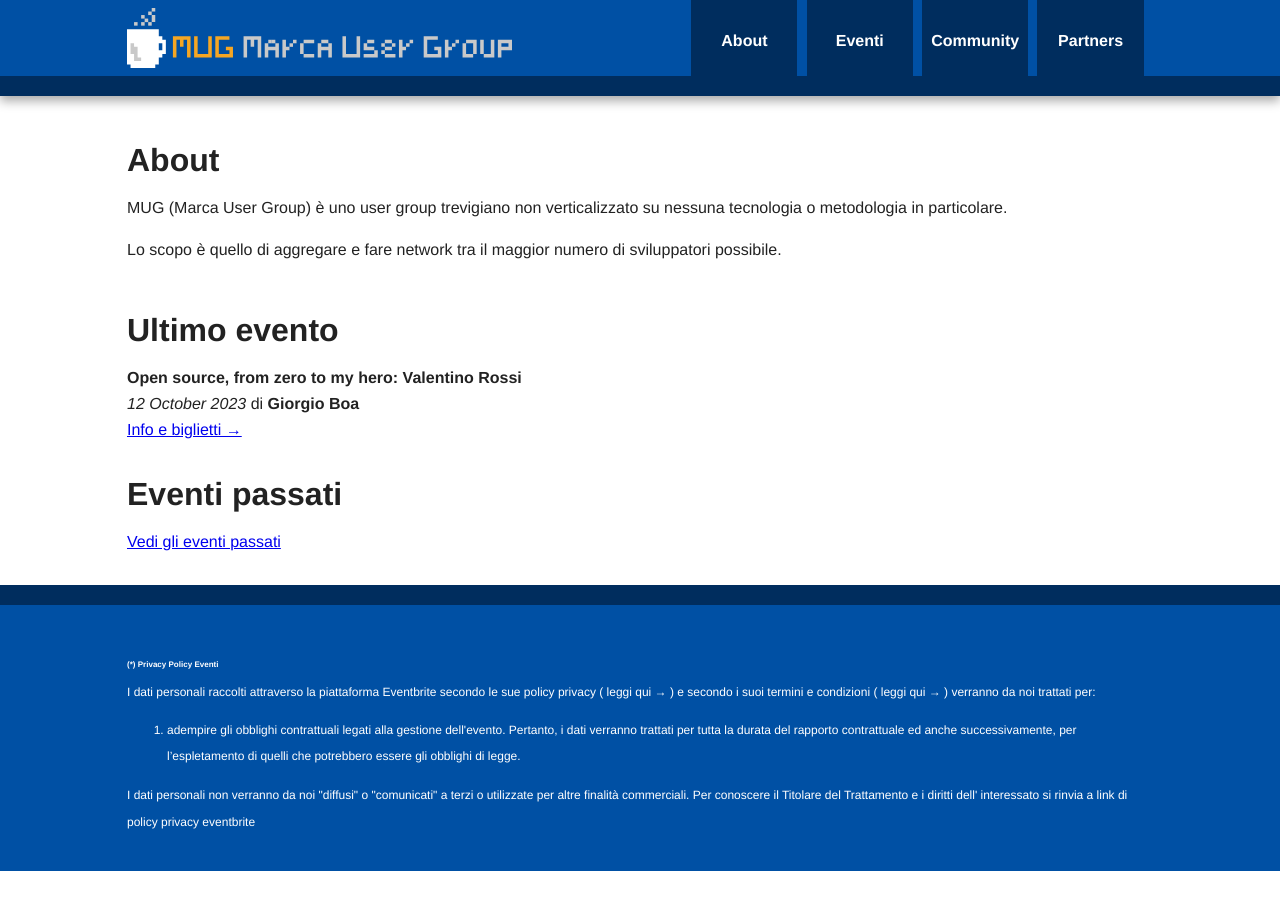
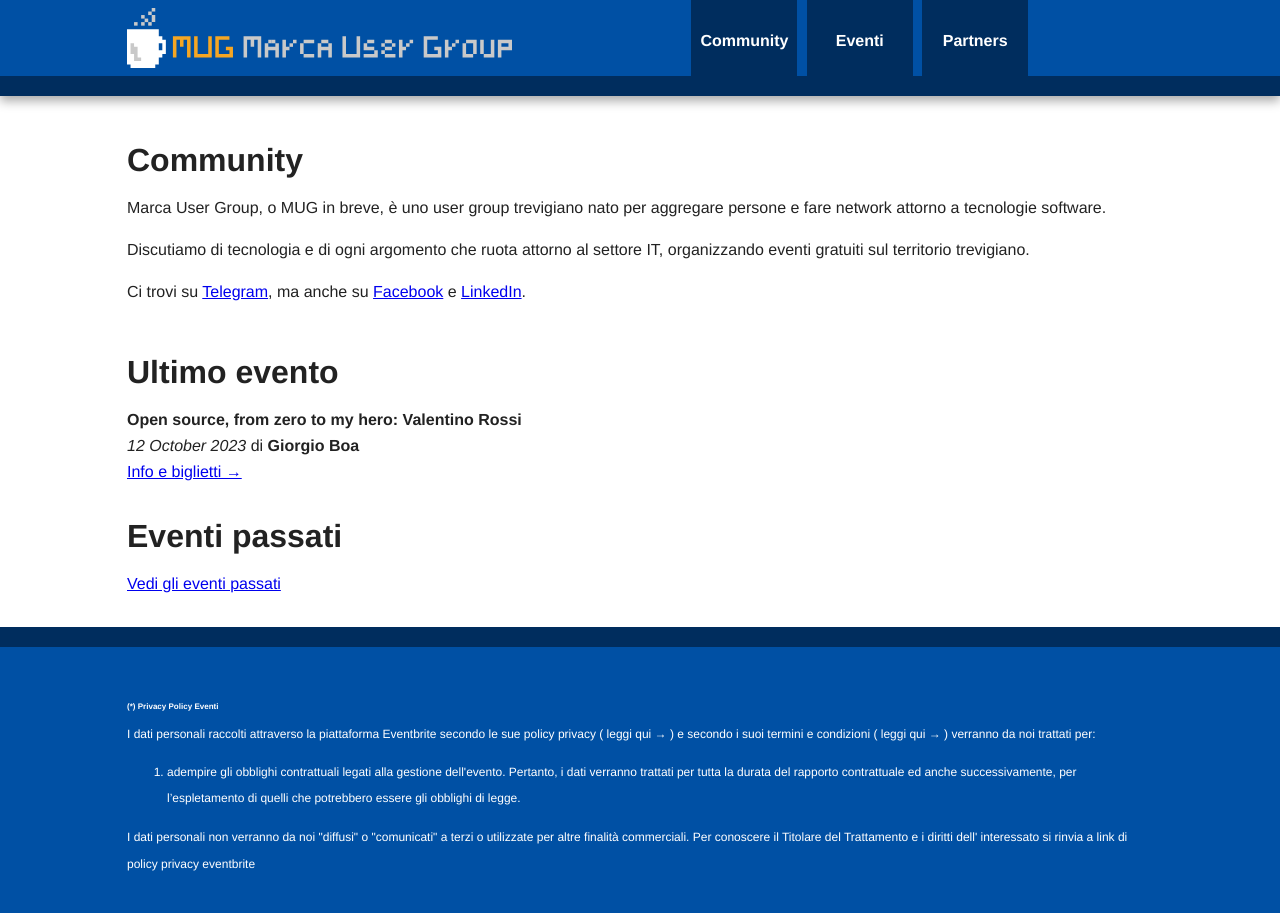
Before and after one commit to m-u-g/m-u-g.github.io, a Jekyll site: the page built from index.md, in a window 1280 px wide. Built offline with Jekyll 4.4.1, drawn with Linux system fonts in a browser that asks for light colours.

Commit message:
merged home and community tab

```diff
--- a/_config.yml
+++ b/_config.yml
@@ -43,5 +43,4 @@ exclude:
 header_pages:
   - index.md
   - events.md
-  - community.md
   - partners.md
--- a/index.md
+++ b/index.md
@@ -1,8 +1,11 @@
 ---
 layout: home
-title: About
+title: Community
 permalink: /
 ---
-MUG (Marca User Group) è uno user group trevigiano non verticalizzato su nessuna tecnologia o metodologia in particolare.
 
-Lo scopo è quello di aggregare e fare network tra il maggior numero di sviluppatori possibile.
+Marca User Group, o MUG in breve, è uno user group trevigiano nato per aggregare persone e fare network attorno a tecnologie software.
+
+Discutiamo di tecnologia e di ogni argomento che ruota attorno al settore IT, organizzando eventi gratuiti sul territorio trevigiano.
+
+Ci trovi su [Telegram](https://t.me/marcausergroup/), ma anche su [Facebook](https://www.facebook.com/MarcaUserGroup) e [LinkedIn](https://www.linkedin.com/company/mug-marca-user-group).
```
Also changed, not shown: community.md (deleted, +0 -11 lines).
